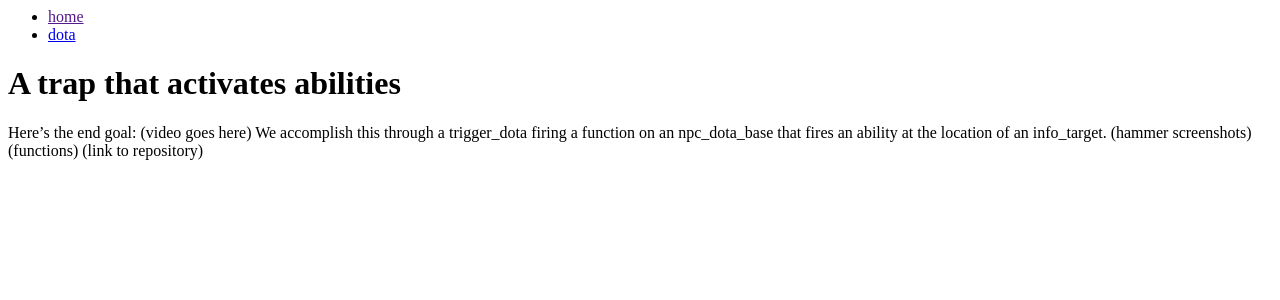
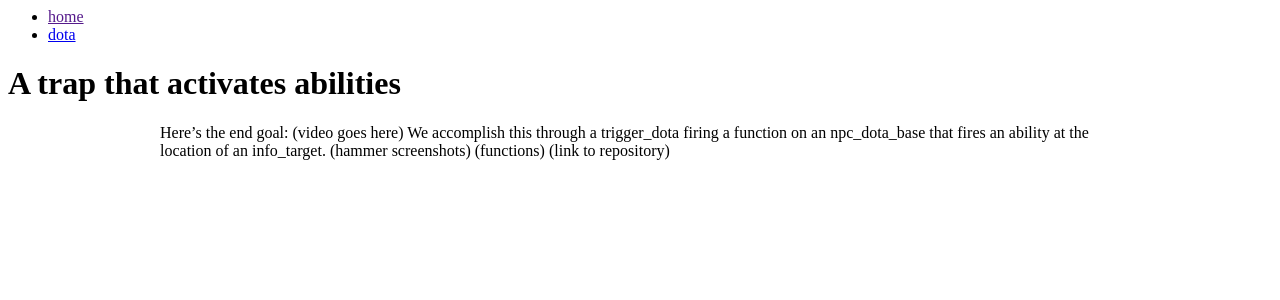
Before and after one commit to Thristhart/techniques, a Jekyll site: the page built from dota/arrow-trap.md, in a window 1280 px wide. Shown: the top 300 px of the page. Built offline with Jekyll 4.4.1, drawn with Linux system fonts in a browser that asks for light colours.

Commit message:
Updated global.css

```diff
--- a/assets/global.css
+++ b/assets/global.css
@@ -6,7 +6,7 @@ video {
     clear: right
 }
 article {
-	max-width: 60 em;
-	max-width: 60 rem;
+	max-width: 60em;
+	max-width: 60rem;
     margin: auto;
 }
```
